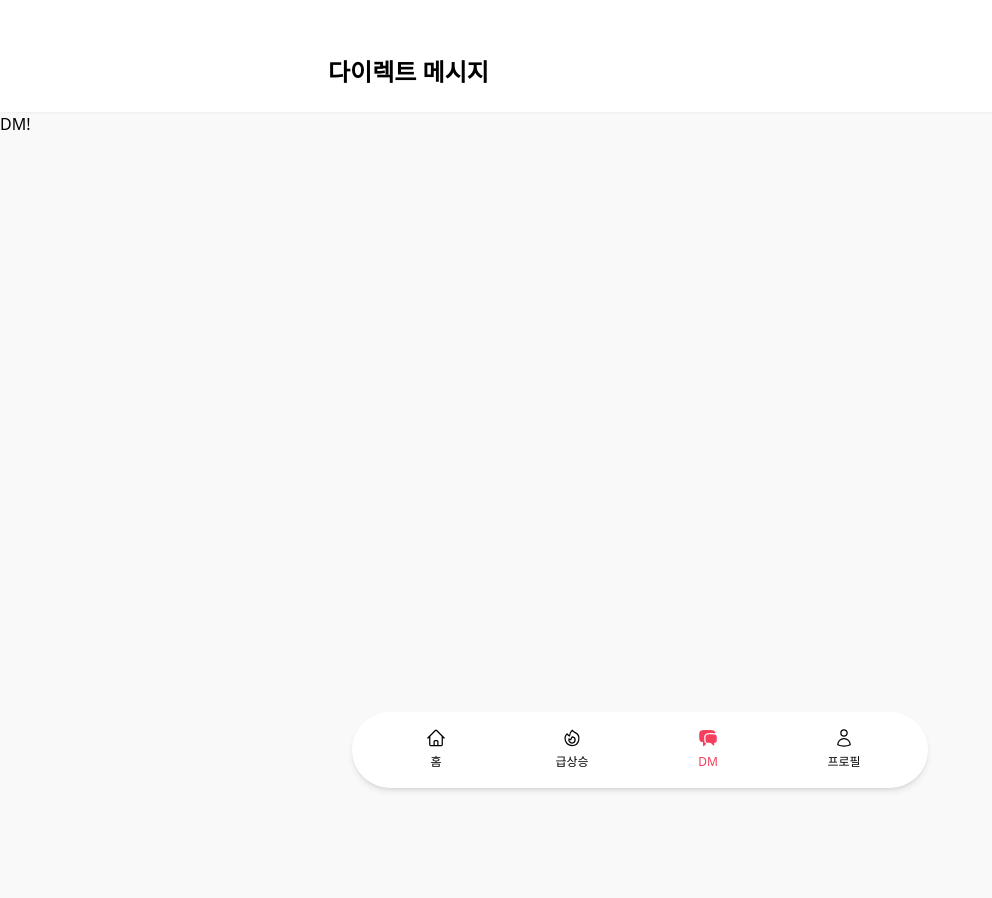
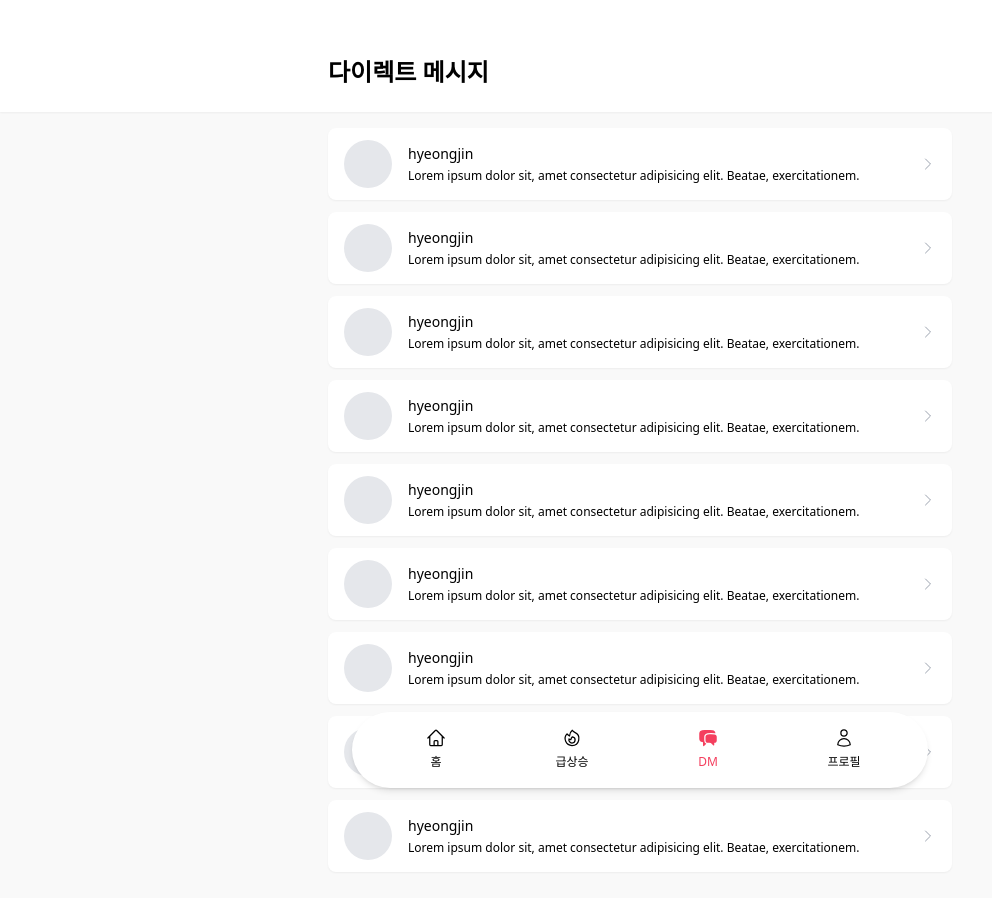
Before and after one commit to KeMezz/woomaanco, a Next.js app: page /dm in a window 1280 px wide. Shown: the top 898 px of the page, without its empty margins (0-992 px from the left). Before the commit the page ends 800 px from the top, so only its background shows below. Built offline with nearby package versions, Linux system fonts and the light colour scheme.

Commit message:
디자인 초안 구현

```diff
--- a/src/pages/dm.tsx
+++ b/src/pages/dm.tsx
@@ -3,7 +3,40 @@ import Layout from "@components/layout";
 const DM = () => {
   return (
     <Layout title="다이렉트 메시지">
-      <p>DM!</p>
+      <section className="flex flex-col max-w-2xl mx-auto pt-4 divide-y sm:divide-y-0 sm:gap-3">
+        {/* <h1 className="px-6 pt-6 pb-4 text-lg font-semibold">채팅</h1> */}
+        {Array.from({ length: 9 }, (_, i) => i).map((i) => (
+          <div
+            key={i}
+            className="px-6 sm:px-4 py-3 flex bg-white gap-4 items-center sm:shadow-sm sm:mx-6 sm:rounded-lg"
+          >
+            <div className="w-12 h-12 bg-gray-200 rounded-full flex-shrink-0" />
+            <div className="flex flex-col gap-1">
+              <h4 className="text-sm font-medium">hyeongjin</h4>
+              <p className="text-xs">
+                Lorem ipsum dolor sit, amet consectetur adipisicing elit.
+                Beatae, exercitationem.
+              </p>
+            </div>
+            <div className="ml-auto">
+              <svg
+                xmlns="http://www.w3.org/2000/svg"
+                fill="none"
+                viewBox="0 0 24 24"
+                strokeWidth={1.5}
+                stroke="currentColor"
+                className="w-4 h-4 text-gray-400"
+              >
+                <path
+                  strokeLinecap="round"
+                  strokeLinejoin="round"
+                  d="M8.25 4.5l7.5 7.5-7.5 7.5"
+                />
+              </svg>
+            </div>
+          </div>
+        ))}
+      </section>
     </Layout>
   );
 };
```
